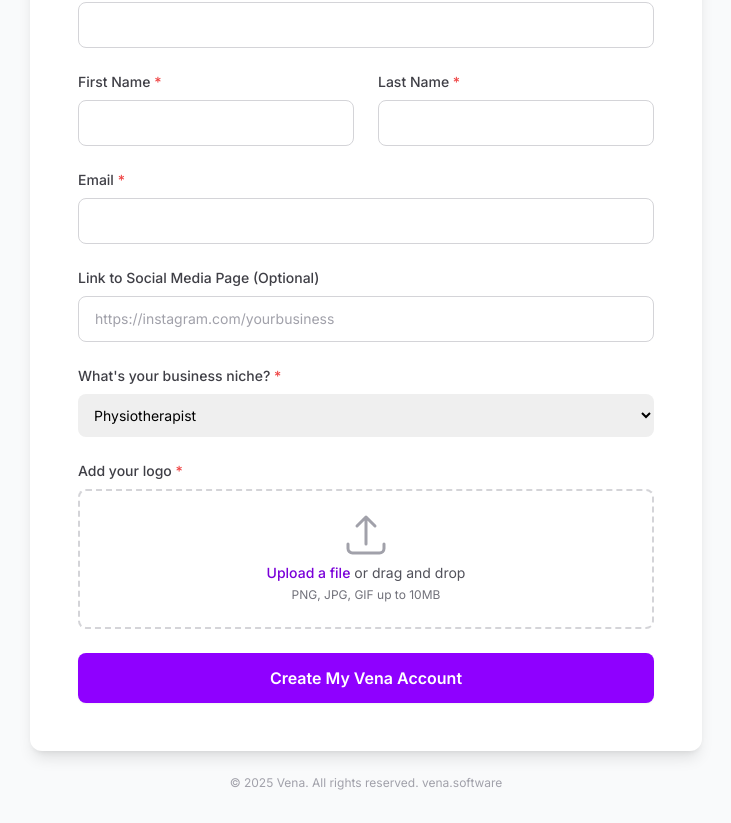
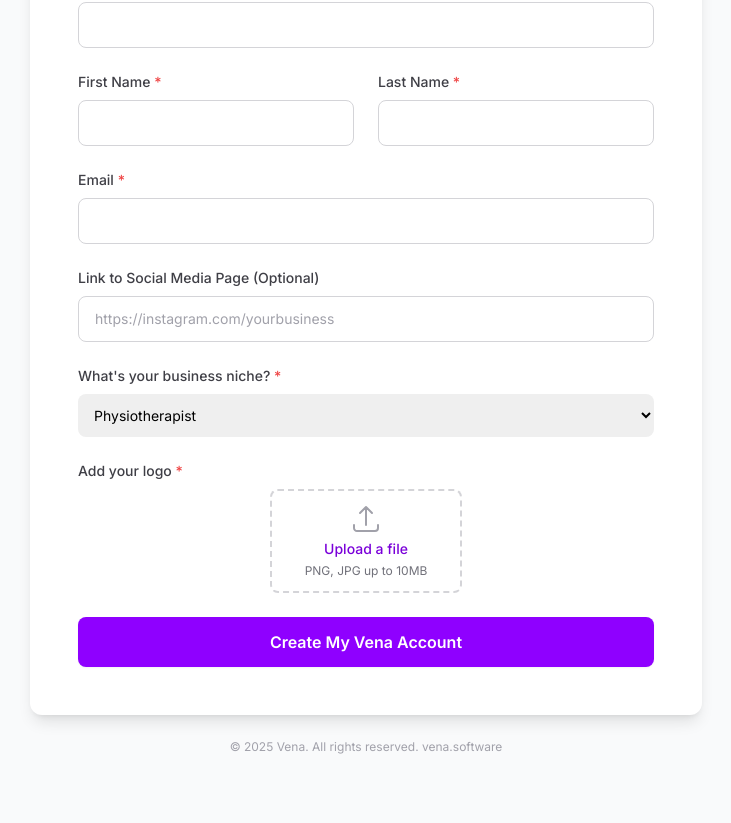
Before and after one commit to Vena-StartupStudio/app.vena, a React (Vite) app in the folder application-page/: page / in a window 1280 px wide. Shown: the part 374-1197 px from the top of the page, without its empty margins (274-1005 px from the left). After the commit the page ends 1161 px from the top, so only its background shows below. Built offline with nearby package versions, Linux system fonts and the light colour scheme.

Commit message:
fix file upload field commit

```diff
--- a/application-page/components/FileUploadField.tsx
+++ b/application-page/components/FileUploadField.tsx
@@ -28,20 +28,19 @@ const FileUploadField: React.FC<FileUploadFieldProps> = ({
       <label className="block text-sm font-medium text-zinc-700 mb-2">
         {label} {required && <span className="text-red-500">*</span>}
       </label>
-      <div className={`mt-1 flex justify-center px-6 pt-5 pb-6 border-2 ${error ? errorClasses : normalClasses} border-dashed rounded-lg`}>
+      <div className={`mt-1 flex justify-center px-3 pt-3 pb-3 border-2 ${error ? errorClasses : normalClasses} border-dashed rounded-lg w-48 mx-auto`}>
         <div className="space-y-1 text-center">
-          <UploadIcon className="mx-auto h-12 w-12 text-zinc-400" />
-          <div className="flex text-sm text-zinc-600">
+          <UploadIcon className="mx-auto h-8 w-8 text-zinc-400" />
+          <div className="flex text-sm text-zinc-600 justify-center">
             <label
               htmlFor={id}
               className="relative cursor-pointer bg-white rounded-md font-medium text-primary-dark hover:text-primary focus-within:outline-none focus-within:ring-2 focus-within:ring-offset-2 focus-within:ring-primary-light"
             >
               <span>Upload a file</span>
-              <input id={id} name={name} type="file" className="sr-only" onChange={onChange} accept="image/png, image/jpeg, image/gif"/>
+              <input id={id} name={name} type="file" className="sr-only" onChange={onChange} accept="image/png, image/jpeg"/>
             </label>
-            <p className="pl-1">or drag and drop</p>
           </div>
-          <p className="text-xs text-zinc-500">PNG, JPG, GIF up to 10MB</p>
+          <p className="text-xs text-zinc-500">PNG, JPG up to 10MB</p>
           {fileName && (
               <p className="text-sm font-medium text-primary-dark pt-2 truncate">{fileName}</p>
           )}
```
